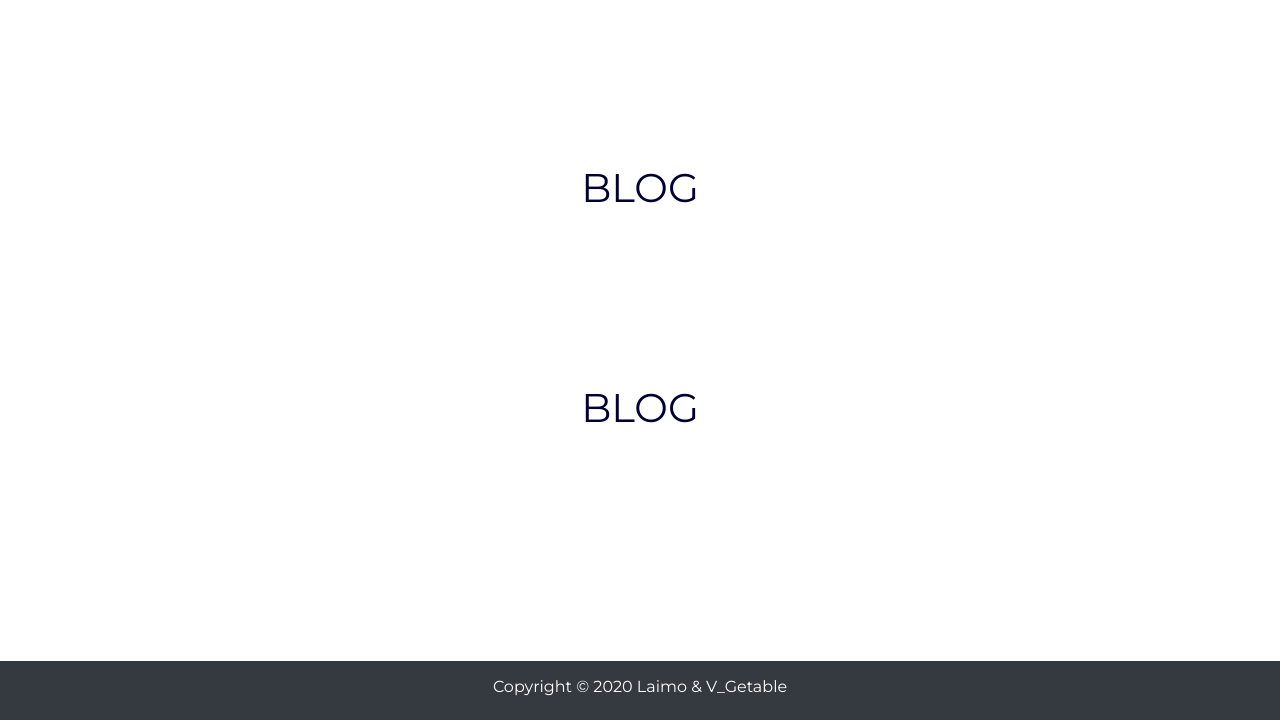
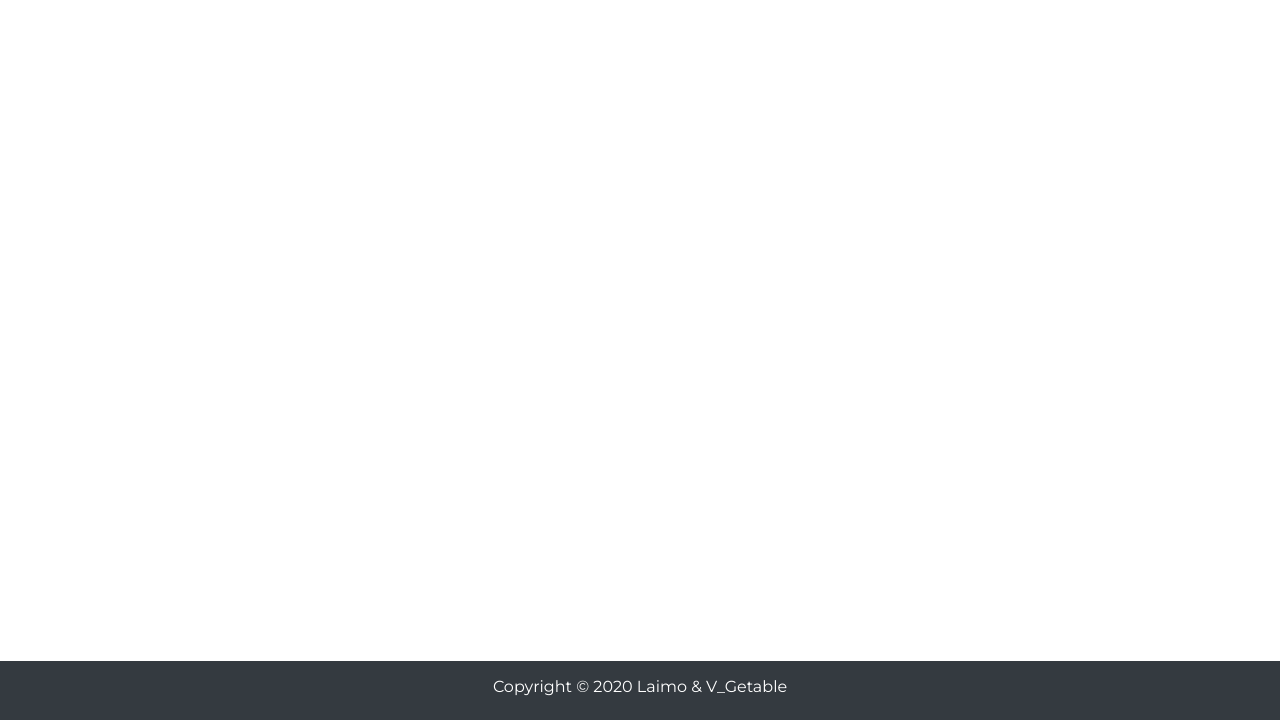
Before and after one commit to LaiMo2020/V_Getable, a Django app: page /blog/ in a window 1280 px wide. Shown: the part 80-800 px from the top of the page. Run offline with Django 3.2, Linux system fonts and the light colour scheme; data that the repository does not hold is empty; parts of the project's set-up code (start-up, migrations or seed data) failed here and were passed over; some libraries are stand-ins or nearby versions; some web fonts are replaced.

Commit message:
formatter beauty for html files

```diff
--- a/bag/templates/bag/bag.html
+++ b/bag/templates/bag/bag.html
@@ -27,7 +27,7 @@
                 <table class="table table-sm table-borderless">
                 <thead class="text-black">
                     <tr>
-                        <th scope="col">Product Info</th>
+                        <th scope="col">Product Name</th>
                         <th scope="col">Price</th>
                         <th scope="col">Qty</th>
                         <th scope="col">Subtotal</th>
@@ -80,6 +80,7 @@
                     </td>
                 </tr>
                 </table>
+
             </div>
          {% else %}
             <p class="lead mb-5">Your bag is empty.</p>
--- a/blog/templates/blog/blog.html
+++ b/blog/templates/blog/blog.html
@@ -4,7 +4,7 @@
 {% block page_header %}
     <div class="container header-container">
         <div class="row">
-            <div class="col h1 text-center">BLOG</div>
+            <div class="col h1 text-center"></div>
         </div>
     </div>
 {% endblock %}
--- a/checkout/templates/checkout/checkout.html
+++ b/checkout/templates/checkout/checkout.html
@@ -30,7 +30,6 @@
                     <div class="col-7 offset-2">
                         <p class="mb-1 mt-0 small text-muted">Item</p>
                     </div>
-
                 </div>
                 {% for item in bag_items %}
                 <div class="row">
@@ -43,8 +42,6 @@
                             {% endif %}
                         </a>
                     </div>
-
-
                 </div>
             {% endfor %}
             <hr class="my-0">
@@ -61,6 +58,7 @@
                 </div>
             </div>
         </div>
+
         <div class="col-12 col-lg-6 footer-margin">
             <p class="text-muted">Please fill out the form below to complete your order</p>
             <form action="{% url 'checkout' %}" method="POST" id="payment-form">
--- a/checkout/templates/checkout/checkout_success.html
+++ b/checkout/templates/checkout/checkout_success.html
@@ -136,8 +136,6 @@
                     </div>
                     {% endif %}
 
-
-
                     <div class="row">
                         <div class="col-12 col-md-4">
                             <small class="mb-0 text-black font-weight-bold">Phone Number</small>
--- a/profiles/templates/profiles/profile.html
+++ b/profiles/templates/profiles/profile.html
@@ -72,5 +72,5 @@
                 </div>
             </div>
         </div>
-        </div>
+    </div>
 {% endblock %}
```
Also changed, not shown: home/templates/home/home.html (+2 -10 lines), products/templates/products/product_detail.html (+5 -5 lines). Lines whose indentation alone changed are shown as unchanged.
